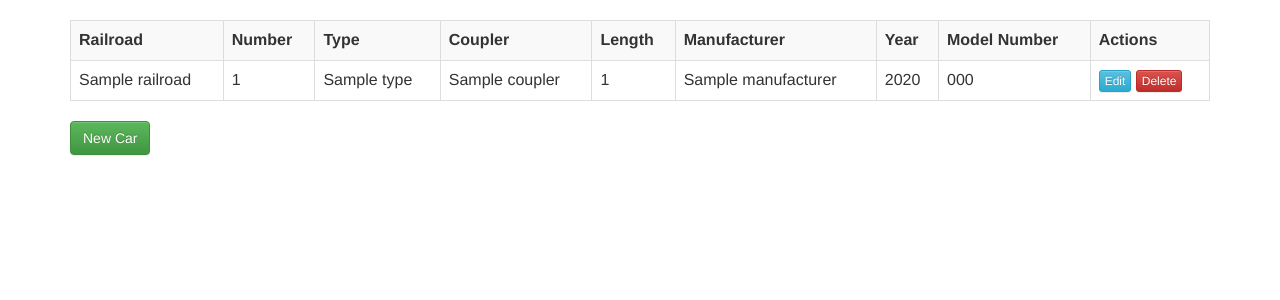
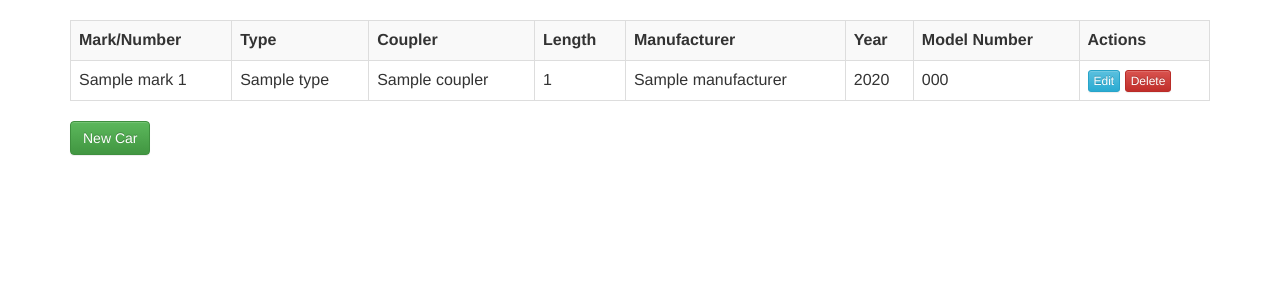
Before and after one commit to bkeifer/MRDB, a Django app: template inventory/templates/carList.html in a window 1280 px wide. Shown: the part 52-352 px from the top of the page. Run offline with Django 3.2, Linux system fonts and the light colour scheme; the template is opened without the code that fills it: most values are stand-ins (such as "Sample title", 1, 10 or a date in 2020); some libraries are stand-ins or nearby versions.

Commit message:
Combine reporting mark and number on car list.

```diff
--- a/inventory/templates/carList.html
+++ b/inventory/templates/carList.html
@@ -7,8 +7,7 @@
 {% if carList %}
     <table class="table table-striped table-bordered">
         <tr>
-            <th>Railroad</th>
-            <th>Number</th>
+            <th>Mark/Number</th>
             <th>Type</th>
             <th>Coupler</th>
             <th>Length</th>
@@ -19,8 +18,7 @@
         </tr>
         {% for car in carList %}
         <tr>
-          <td>{{ car.railroad }}</td>
-          <td>{{ car.number }}</td>
+          <td>{{ car.railroad.mark }} {{ car.number }}</td>
           <td>{{ car.type }}</td>
           <td>{{ car.coupler }}</td>
           <td>{{ car.length }}</td>
```
